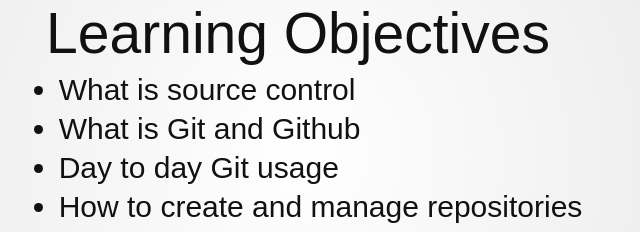
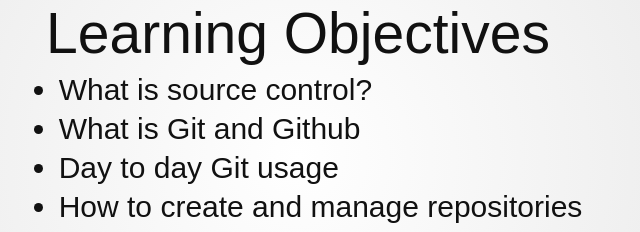
Before and after one commit to jeremyprice/GettingGit, a plain HTML site: page index.html in a window 1280 px wide. Both pictures are taken after a click on the element 1251 px from the left and 734 px from the top of the page. Shown: the part 244-476 px from the top of the page, 342-982 px from the left. Drawn offline with Linux system fonts and the light colour scheme; files whose address does not match are found by name.

Commit message:
added a ? to test the slack integration with GitHub

```diff
--- a/index.html
+++ b/index.html
@@ -28,7 +28,7 @@
 </div></div>
 <div class="sl-block" data-block-type="text" style="width: 800px; left: 80px; top: 264px; height: auto;" data-block-id="b5cccb6433fff299213d7dc610fa49e5"><div class="sl-block-content" data-placeholder-tag="p" data-placeholder-text="Text">
 <ul>
-	<li>What is source control</li>
+	<li>What is source control?</li>
 	<li>What is Git and Github</li>
 	<li>Day to day Git usage</li>
 	<li>How to create and manage repositories</li>
```
